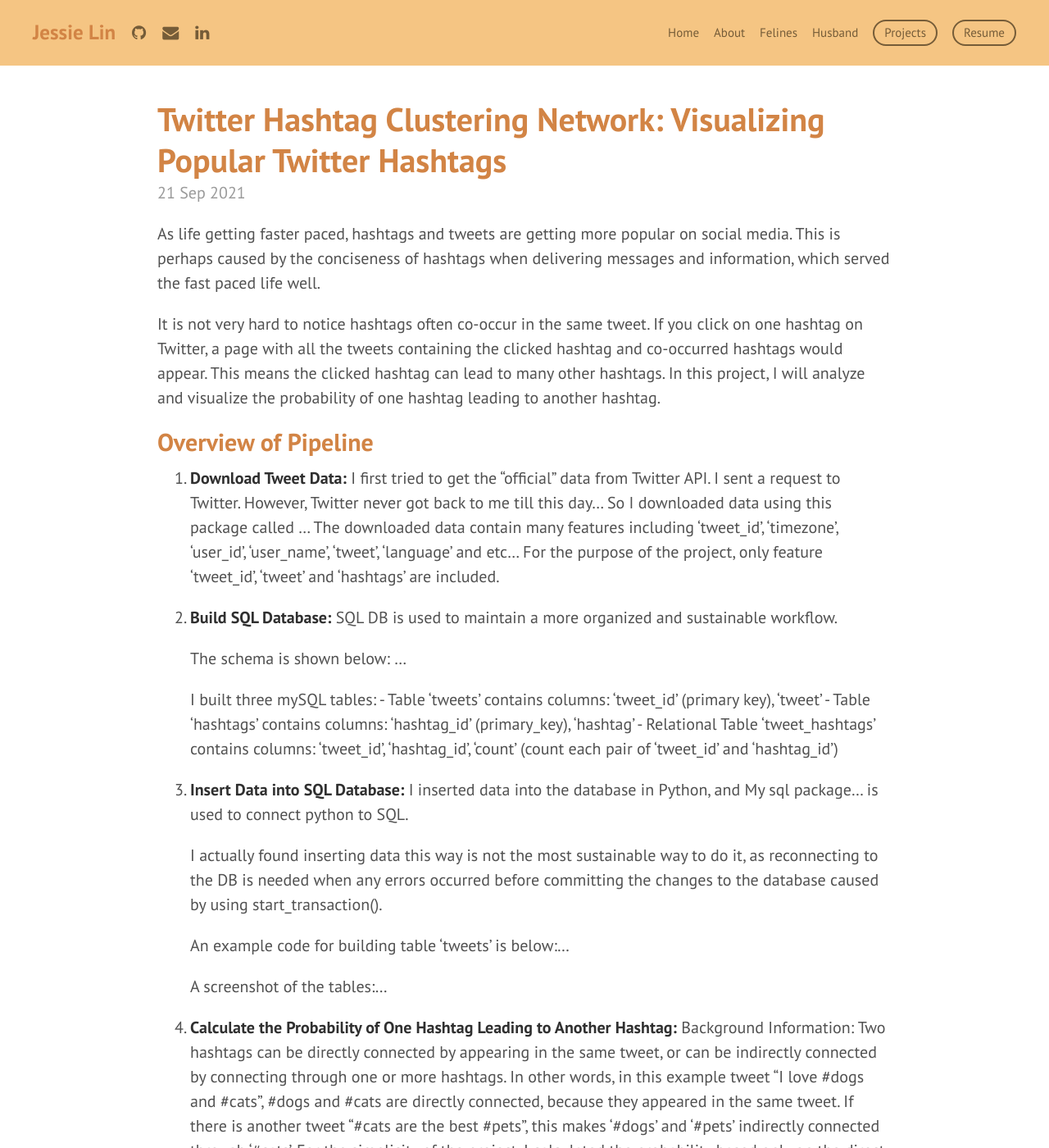
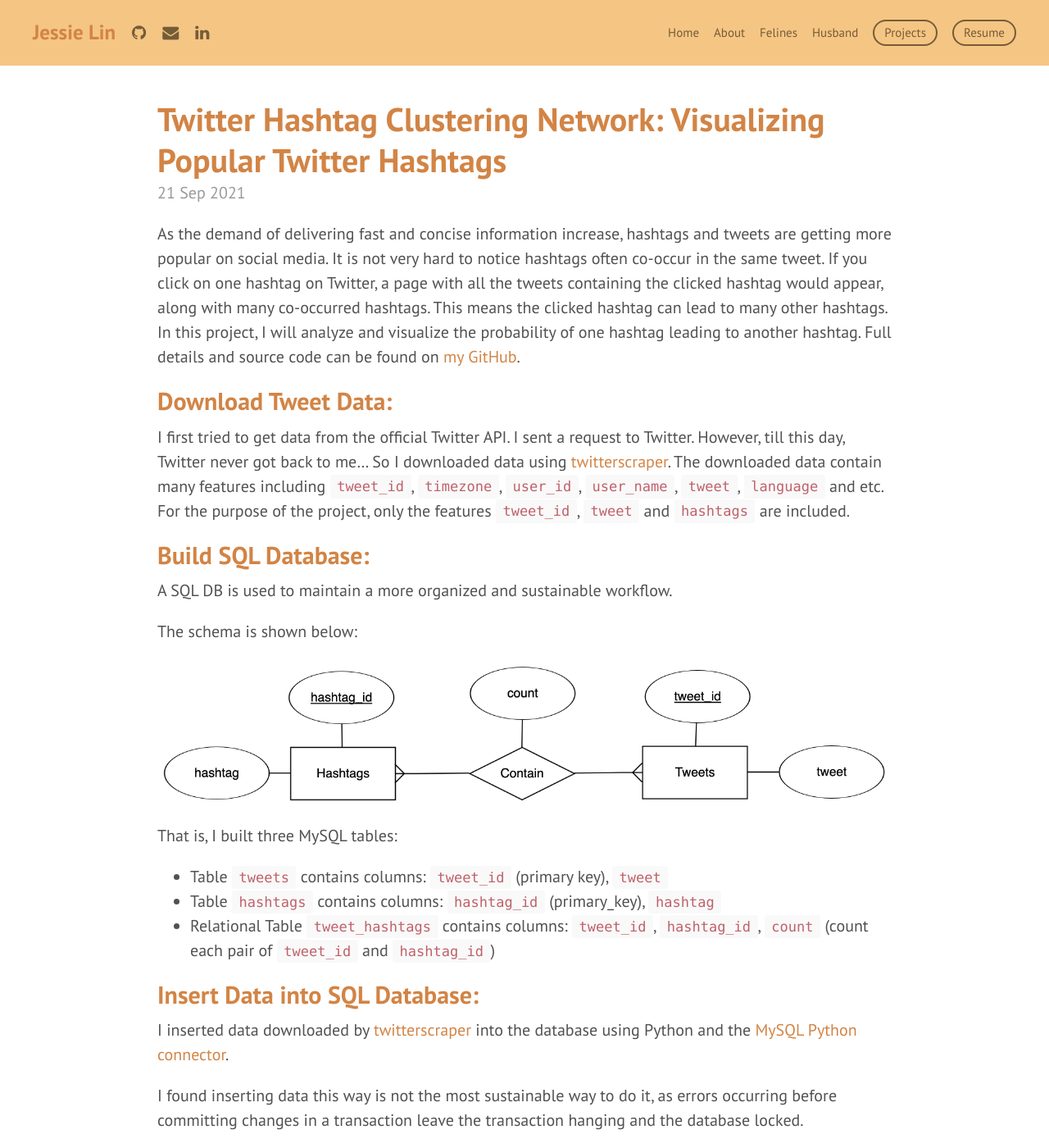
Before and after one commit to Jessie-Jingwen-Lin/Jessie-Jingwen-Lin.github.io, a Jekyll site: the page built from _posts/2021-09-21-tweet-hashtags-relations.md, in a window 1280 px wide and 1400 px high. Shown: the whole window at 82% size. Built offline with Jekyll 4.4.1, drawn with Linux system fonts in a browser that asks for light colours; nearby versions of some CDN libraries; some of the changed text lies outside the part shown.

Commit message:
Finalize tweet analysis post

```diff
--- a/_posts/2021-09-21-tweet-hashtags-relations.md
+++ b/_posts/2021-09-21-tweet-hashtags-relations.md
@@ -2,56 +2,72 @@
 layout: post
 title: "Twitter Hashtag Clustering Network: Visualizing Popular Twitter Hashtags"
 usemathjax: false
-image: /public/images/HRprofilepic.png
-summary: This project showcases visualizing a dataset containing categorical and numerical data, and also build a pipeline that deals with missing data, imbalanced data and predicts a binary outcome. The original dataset can be found on Kaggle, and full details including all of my code is available in a notebook on Kaggle.
+image: /public/images/hashtag_graph.png
+summary:  This project showcases visualizing popular Twitter hashtags clustering network by building a SQL database and using popular Python graphing packages inclusing Networkx, ForceAtlas2 and python-louvain. Work details can be found at my GitHub (https://github.com/Jessie-Jingwen-Lin/tweet_hashtag_cluster_network)
 ---
-As life getting faster paced, hashtags and tweets are getting more popular on social media. This is perhaps caused by the conciseness of hashtags when delivering messages and information, which served the fast paced life well.
+As the demand of delivering fast and concise information increase, hashtags and tweets are getting more popular on social media. It is not very hard to notice hashtags often co-occur in the same tweet. If you click on one hashtag on Twitter, a page with all the tweets containing the clicked hashtag would appear, along with many co-occurred hashtags. This means the clicked hashtag can lead to many other hashtags. In this project, I will analyze and visualize the probability of one hashtag leading to another hashtag. Full details and source code can be found on [my GitHub](https://github.com/Jessie-Jingwen-Lin/tweet_hashtag_cluster_network).
 
-It is not very hard to notice hashtags often co-occur in the same tweet. If you click on one hashtag on Twitter, a page with all the tweets containing the clicked hashtag and co-occurred hashtags would appear. This means the clicked hashtag can lead to many other hashtags. In this project, I will analyze and visualize the probability of one hashtag leading to another hashtag.
+## Download Tweet Data:
 
-## Overview of Pipeline
+I first tried to get data from the official Twitter API. I sent a request to Twitter. However, till this day, Twitter never got back to me...
+So I downloaded data using [twitterscraper](https://github.com/taspinar/twitterscraper). The downloaded data contain many features including `tweet_id`, `timezone`,  `user_id`,  `user_name`,  `tweet`, `language` and etc.  For the purpose of the project, only the features `tweet_id`, `tweet` and `hashtags` are included.
 
-1. **Download Tweet Data:**
-	I first tried to get the "official" data from Twitter API. I sent a request to Twitter. However, Twitter never got back to me till this day...
-	So I downloaded data using this package called ...
-	The downloaded data contain many features including 'tweet_id', 'timezone', 'user_id', 'user_name', 'tweet', 'language' and etc... For the purpose of the project, only feature 'tweet_id', 'tweet' and 'hashtags' are included.
+## Build SQL Database:
+A SQL DB is used to maintain a more organized and sustainable workflow.
 
-2. **Build SQL Database:**
-	SQL DB is used to maintain a more organized and sustainable workflow.
+The schema is shown below:
 
-	The schema is shown below: ...
+![twitter db schema](/public/images/twitter_db_schema.png)
 
-	I built three mySQL tables:
-		- Table 'tweets' contains columns: 'tweet_id' (primary key), 'tweet'
-		- Table 'hashtags' contains columns: 'hashtag_id' (primary_key), 'hashtag'
-		- Relational Table 'tweet_hashtags' contains columns: 'tweet_id', 'hashtag_id', 'count' (count each pair of 'tweet_id' and 'hashtag_id')
+That is, I built three MySQL tables:
 
-3. **Insert Data into SQL Database:**
-	I inserted data into the database in Python, and My sql package... is used to connect python to SQL.
+- Table `tweets` contains columns: `tweet_id` (primary key), `tweet`
+- Table `hashtags` contains columns: `hashtag_id` (primary_key), `hashtag`
+- Relational Table `tweet_hashtags` contains columns: `tweet_id`,
+  `hashtag_id`, `count` (count each pair of `tweet_id` and `hashtag_id`)
 
-	I actually found inserting data this way is not the most sustainable way to do it, as reconnecting to the DB is needed when any errors occurred before committing the changes to the database caused by using start_transaction().
+## Insert Data into SQL Database:
+I inserted data downloaded by [twitterscraper](https://github.com/taspinar/twitterscraper) into the database using Python and the [MySQL Python connector](https://dev.mysql.com/doc/connector-python/en/connector-python-installation-binary.html).
 
-	An example code for building table 'tweets' is below:...
+I found inserting data this way is not the most sustainable way to do it, as errors occurring before committing changes in a transaction leave the transaction hanging and the database locked.
 
-	A screenshot of the tables:...
+A screenshot of the tables populated with data:
 
-4. **Calculate the Probability of One Hashtag Leading to Another Hashtag:**
-	Background Information: Two hashtags can be directly connected by appearing in the same tweet, or can be indirectly connected by connecting through one or more hashtags. In other words, in this example tweet "I love #dogs and #cats", #dogs and #cats are directly connected, because they appeared in the same tweet. If there is another tweet "#cats are the best #pets", this makes '#dogs' and '#pets' indirectly connected through '#cats'. For the simplicity of the project, I calculated the probability based only on the direct connection of two hashtags.
+| Tweets Table |
+|:-:|
+| ![tweets table](/public/images/table_tweets.png) |
 
-	The probability of #A leads to #B is calculated by MATH !!! dividing the count of #B that occurred with #A in the same tweet by the total count of hashtags in all of the tweets that #A occurred. Note: This formula makes the probability bidirectional (P(#A --> #B) != P(#B --> #A))
-
-	This calculation is done by joining a couple of SQL tables and the result is read into pandas dataframe, shown below:...
-
-5. **Visualizing the Probability (Hashtag Clustering Network):**
-	To make it easier to visualize the hashtag clustering network, only the hashtags having a sum(count) > 10 from all tweets are selected, making 166 hashtags are selected for visualization.
+| Hashtags Table | Tweet and Hashtag Count Table |
+|:-:|:-:|
+| ![hashtags table](/public/images/table_hashtags.png) | ![tweet and hashtag count table](/public/images/table_tweet_hashtags.png) |
 
 
-	Networkx (insert package!!!!) is used for visualization.
+## Calculate the Probability of One Hashtag Leading to Another Hashtag:
+Background Information: Two hashtags can be directly connected by appearing in the same tweet, or can be indirectly connected by connecting through one or more hashtags. In other words, in the example tweet `"I love #dogs and #cats"`, `#dogs` and `#cats` are directly connected, because they appeared in the same tweet. If there is another tweet `"#cats are the best #pets"`, this makes `#dogs` and `#pets` indirectly connected through `#cats`.
 
-	To visualize how close two hashtags should be in the graph, the edge weight between two hashtags is used and calculated as the average of P(#A --> #B) and P(#B --> #A). ForceAtLas2 (insert package!!!!) is used for determining the node(hashtag) positions given the edge weight between two hashtags. In general, ForceAtLas2 makes two nodes with bigger weights closer to each other.
+For the simplicity of the project, I calculated and visualized the probability based only on the direct connection of two hashtags, and then visualized indirect connections via graph clustering and layout (see section below).
 
-	community_louvain (insert package!!!!) is used for clustering based on how close the nodes are to each other.
+The probability of `#A` leads to `#B` (P(`#A` --> `#B`)) is calculated by *dividing the count of `#B` that occurred with `#A` in the same tweet by the total count of hashtags in all of the tweets that `#A` occurred*. In other words, this is the percentage of `#B` among all the hashtags while viewing tweets with `#A`. Note: This formula makes the probability not the same in both directions (P(`#A` --> `#B`) != P(`#B` --> `#A`)).
 
-	There are 20 clusters in the graph. To help with visualization, node size is determined by the number of hashtags of all tweets (bigger size meaning more number). Weight edge line transparency is determined by the weight (more transparent meaning smaller weight/closer).
+This calculation is done by use of multiple joins, and is then read into a Pandas dataframe using [pd.read_sql_query](https://pandas.pydata.org/docs/reference/api/pandas.read_sql_query.html), which looks like:
 
-	The graph is suggesting hashtags having similar meaning or in similar categories are more likely to lead to each other (being grouped together in the graph). For example, #twitch is clustered with #gaming, #gamer, #nintendoswitch and etc. #covid19, #covid and #getvaccinated are grouped together. Bitcoin hashtags are also grouped together. This result perhaps indicates including popular hashtags with more relevance to the new hashtags can help increase the popularity of the new hashtags.
+| Table of Direct Connection Probabilities |
+|:-:|
+| ![table of direct connection probabilities](/public/images/table_probs.png) |
+
+## Visualizing the Probability (Hashtag Clustering Network):
+
+| Hashtag Clustering Network |
+|:-:|
+| ![visualization of hashtag graph](/public/images/hashtag_graph.png) |
+
+Since my goal is to visualize the structure of the hashtag connections, what I would like to do is create a visualization in which hashtags that are strongly connected are visually grouped together.
+To make it easier to visualize the hashtag clustering network, only the hashtags having a sum(count) > 10 from all tweets are selected, making 166 hashtags are selected for visualization. [Networkx](https://networkx.org/documentation/stable/index.html) is used for representing the graph structure, and for drawing the graph.
+
+To visualize direct connections, the edge weight between two hashtags is used and calculated as the average of P(`#A` --> `#B`) and P(`#B` --> `#A`). Since the edges only exist between directly connected hashtags, there is no edge lines between hashtags without direct connections. [ForceAtlas2](https://github.com/bhargavchippada/forceatlas2) is used for determining the node(hashtag) positions given the edge weight between two hashtags. In general, [ForceAtlas2](https://github.com/bhargavchippada/forceatlas2) makes two directly connected nodes with bigger weights closer to each other.
+
+To visualize indirect connections, [python_louvain](https://github.com/taynaud/python-louvain) is used for clustering based on graph structure. [python_louvain](https://github.com/taynaud/python-louvain) assigns each node with a community/cluster number. And using [Networkx](https://networkx.org/documentation/stable/index.html) I assign the same node color and node shape for nodes with the same community/cluster number.
+
+There are 20 clusters in the graph. To help with visualization, node size is determined by the hashtag frequency of all tweets (bigger size meaning more frequent). Weight edge line transparency is determined by the weight (more transparent meaning smaller weight/fewer co-occurrences).
+
+The graph is suggesting hashtags having similar meaning or in similar categories are more likely to lead to each other (being grouped together in the graph). For example, #twitch is clustered with #gaming, #gamer, #nintendoswitch etc. #covid19, #covid and #getvaccinated are grouped together. Cyptocurrency hashtags are also grouped together. This result perhaps indicates including popular hashtags with more relevance to the new hashtags can help increase the popularity of the new hashtags.
```
Also changed, not shown: public/images/hashtag_graph.png (added), public/images/table_hashtags.png (added), public/images/table_probs.png (added), public/images/table_tweet_hashtags.png (added), public/images/table_tweets.png (added), public/images/twitter_db_schema.png (added).
